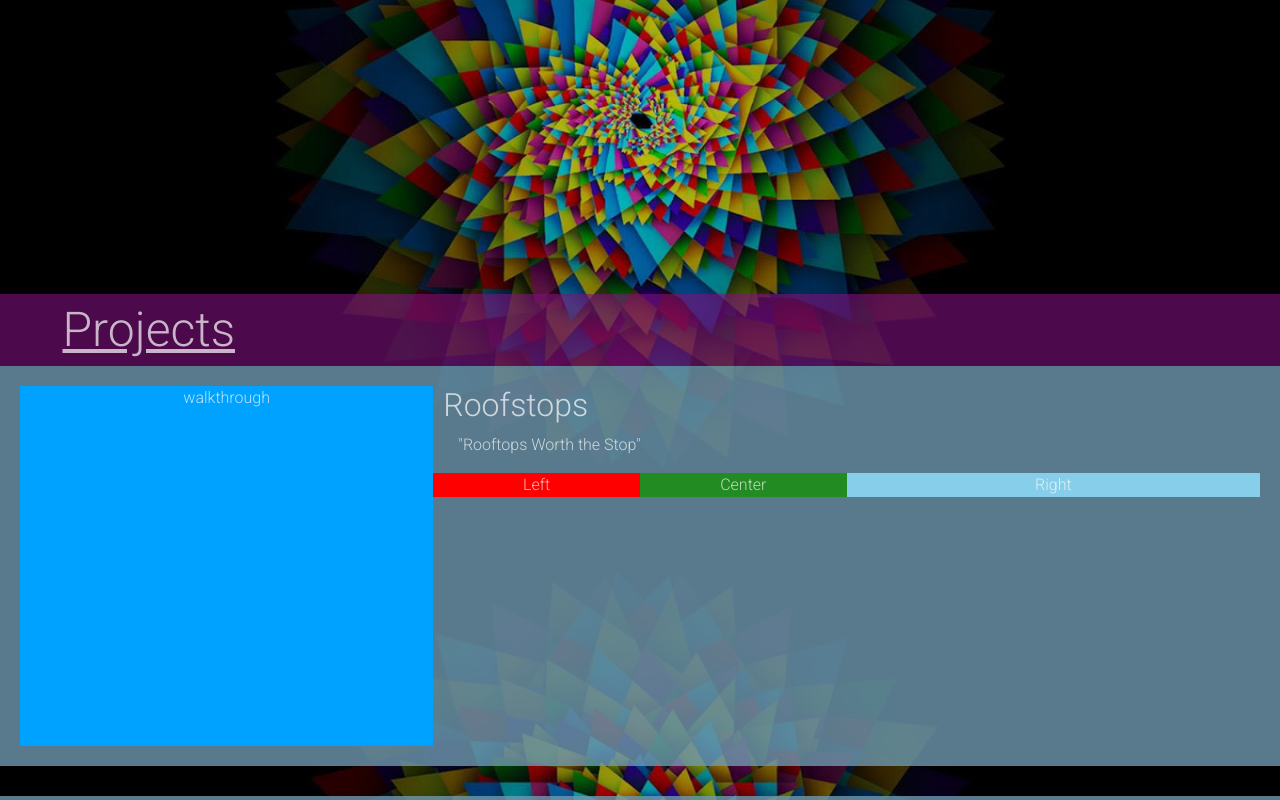
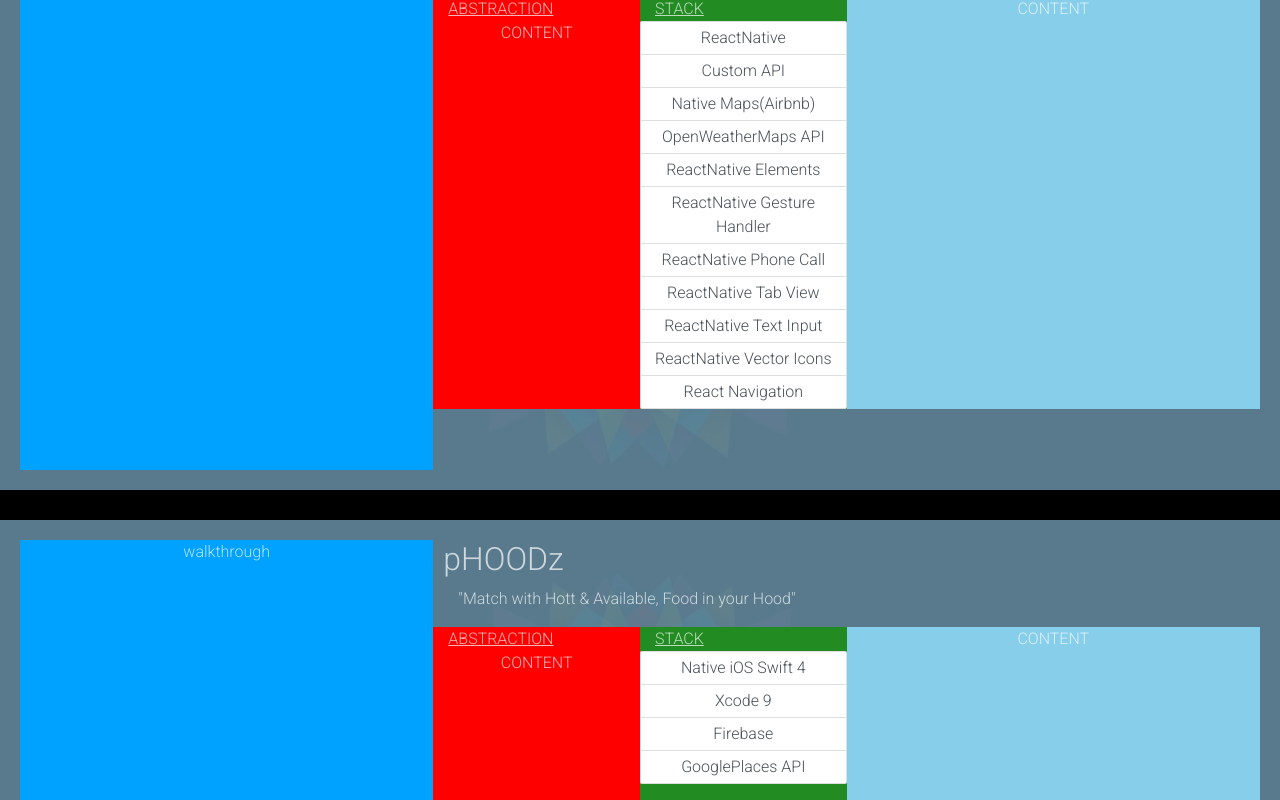
Before and after one commit to giblerw/Weston-Gibler-Portfolio, a React (Create React App) app: page / in a window 1280 px wide. Shown: the part 1880-2680 px from the top of the page. Built offline with nearby package versions, Linux system fonts and the light colour scheme.

Commit message:
added group list of tech stack used in each project. added links to a few projects

```diff
--- a/src/App.css
+++ b/src/App.css
@@ -110,17 +110,17 @@
 
 .about-left{
   background-color: red;
-  min-height: 500px;
+  /* min-height: 500px; */
 }
 
 .about-center{
   background-color: yellow;
-  min-height: 500px;
+  /* min-height: 500px; */
 }
 
 .about-right{
   background-color: blue;
-  min-height: 500px;
+  /* min-height: 500px; */
 }
 
 .projects_content {
@@ -142,20 +142,30 @@
 }
 
 .project_row {
-  min-height: 400px;
+  min-height: 600px;
   padding:20px;
   background-color: rgba(110,153,175,0.8);
   margin-bottom: 30px;
 }
 
-.project_content_row {
-  /* min-width: 100%; */
+.project_info_titles {
+  padding-left: 15px;
+
+}
+
+.project_info_content {
+  justify-content: center;
+  display: flex;
 }
 
 .project_content-left {
   background-color: red;
+
 }
 
+.project_content_row {
+  height: 70%;
+}
 .project_content-center {
   background-color: forestgreen;
 }
--- a/src/components/Projects.jsx
+++ b/src/components/Projects.jsx
@@ -1,4 +1,5 @@
 import React, { Component } from 'react';
+import { ListGroup, ListGroupItem } from 'mdbreact';
 
 const projects = [
   {
@@ -6,17 +7,17 @@ const projects = [
     tagLine: 'Rooftops Worth the Stop',
     format: 'Mobile iOS',
     stack: [
-      'ReactNative',
-      'Custom API',
-      'Native Maps(Airbnb)',
-      'OpenWeatherMaps API',
-      'ReactNative Elements',
-      'ReactNative Gesture Handler',
-      'ReactNative Phone Call',
-      'ReactNative Tab View',
-      'ReactNative Text Input',
-      'ReactNative Vector Icons',
-      'React Navigation',
+      {name:'ReactNative', url:"https://facebook.github.io/react-native/docs/getting-started.html"},
+      {name:'Custom API', url:"https://github.com/Roofstops/Roofstops-API"},
+      {name:'Native Maps(Airbnb)', url:"https://github.com/react-community/react-native-maps"},
+      {name:'OpenWeatherMaps API', url:"https://openweathermap.org/"},
+      {name:'ReactNative Elements', url:"https://github.com/react-native-training/react-native-elements"},
+      {name:'ReactNative Gesture Handler', url:"https://github.com/kmagiera/react-native-gesture-handler"},
+      {name:'ReactNative Phone Call', url:"https://github.com/tiaanduplessis/react-native-phone-call"},
+      {name:'ReactNative Tab View', url:"https://github.com/react-native-community/react-native-tab-view"},
+      {name:'ReactNative Text Input', url:"https://github.com/halilb/react-native-textinput-effects"},
+      {name:'ReactNative Vector Icons', url:"https://github.com/oblador/react-native-vector-icons"},
+      {name:'React Navigation', url:"https://github.com/react-community/react-navigation"},
     ],
     info: 'A Mobile app that helps you locate the closest Roof Top bars in your area. By entering your zip code, a list is returned to the user of all the available rooftops, as well as the local temperature. The list is generated by a custom built API and database which was built by our small team. Clicking on a list item will bring the user to a detailed view which includes a picture, the address with a linked map button, the hours of operations(both regular and happy), as well as links to their phone number and website.',
     github: 'https://github.com/Roofstops/Roofstops',
@@ -27,7 +28,12 @@ const projects = [
     title: 'pHOODz',
     tagLine: 'Match with Hott & Available, Food in your Hood',
     format: 'Mobile iOS',
-    stack: ['Native iOS Swift 4', 'Xcode 9', 'Firebase', 'GooglePlaces API'],
+    stack: [
+      {name:'Native iOS Swift 4', url:"https://swift.org/"},
+      {name:'Xcode 9', url:"https://developer.apple.com/xcode/"},
+      {name:'Firebase', url:"https://firebase.google.com/"},
+      {name:'GooglePlaces API', url:"https://cloud.google.com/maps-platform/places/"}
+    ],
     info: 'I wanted to make this app as user friendly as possible. To do that, I wrote as much "behind the screen" as I could. Thanks to Apple\'s core functionality kits, and Firebase\'s DB capabilities, user interaction is minimal. 1.) Select or Add a Search Query. 2.) Swipe Left for next choice. 3.) Swipe Right for desired choice. 4.) Navigate to destination.',
     github: 'https://github.com/giblerw/pHOODz',
     photos: [],
@@ -61,6 +67,7 @@ class Projects extends Component {
       <div className="projects_content">
       <span className="row section_header projects_header"><u>Projects</u></span>
       {projects.map(project => {
+        const myStack = project.stack;
         return (
           <div className="row project_row" key={project.objectId}>
             <div className="col-md-4 project-left">walkthrough</div>
@@ -68,9 +75,31 @@ class Projects extends Component {
               <h2 className="row app_title">{project.title}</h2>
               <p className="app_subtitle">"{project.tagLine}"</p>
               <div className="row project_content_row">
-                <div className="col-md-3 project_content-left">Left</div>
-                <div className="col-md-3 project_content-center">Center</div>
-                <div className="col-md-6 project_content-right">Right</div>
+                <div className="col-md-3 project_content-left">
+                  <div className="row project_info_titles">
+                    <u>ABSTRACTION</u>
+                  </div>
+                  <div className="row project_info_content">
+                    CONTENT
+                  </div>
+                </div>
+                <div className="col-md-3 project_content-center">
+                  <div className="row project_info_titles">
+                    <u>STACK</u>
+                  </div>
+                  <ListGroup className="row project_info_content flex-column">
+                    {myStack.map(tech => {return<ListGroupItem href={tech.url} hover className="p-1">{tech.name}</ListGroupItem>})}
+                  </ListGroup>
+                </div>
+                <div className="col-md-6 project_content-right">
+
+                  <div className="row project_info_content">
+                    CONTENT
+                  </div>
+                </div>
+              </div>
+              <div className="github_row">
+              Github butt
               </div>
             </div>
           </div>
```
Also changed, not shown: src/components/Stack.jsx (added, +12 -0 lines).
